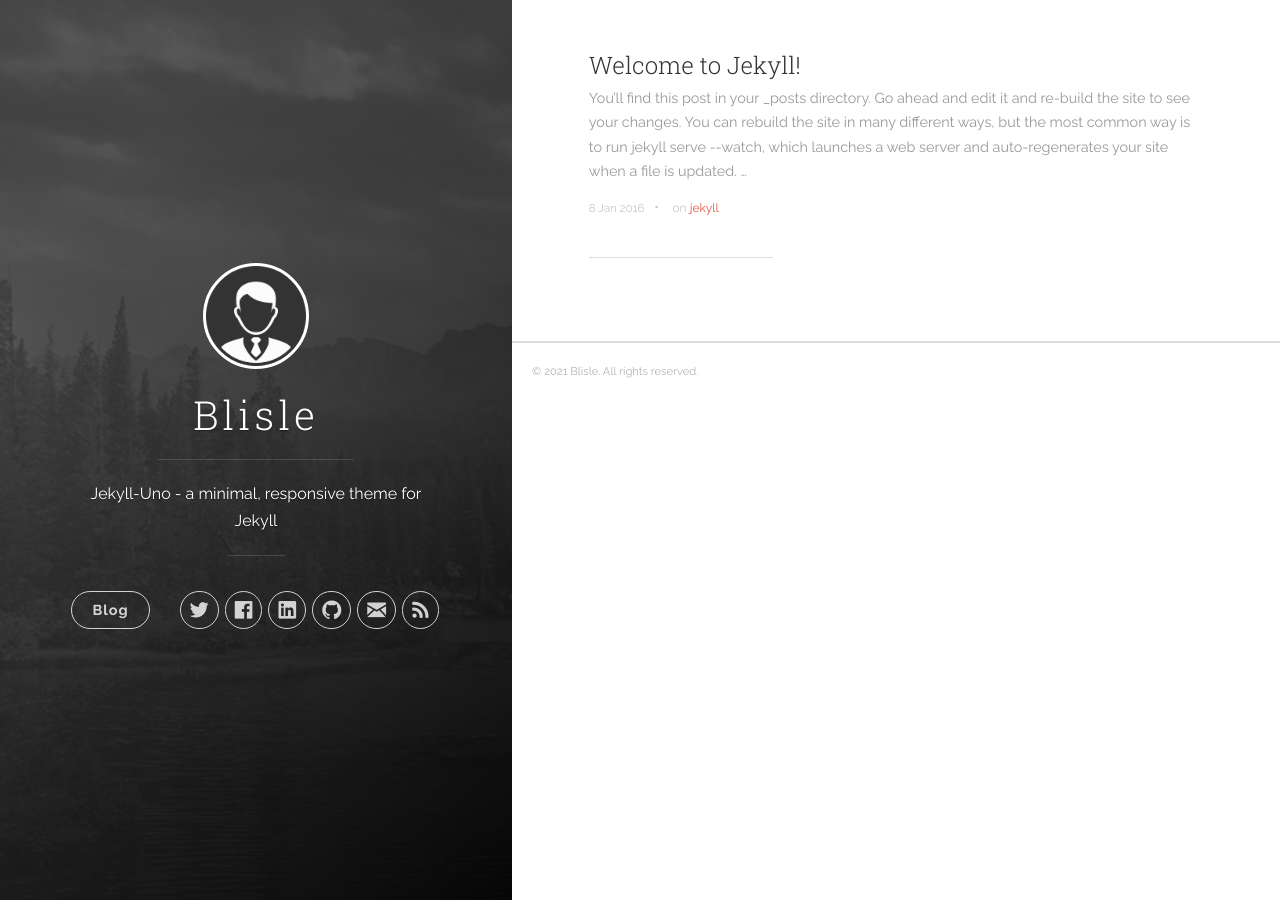
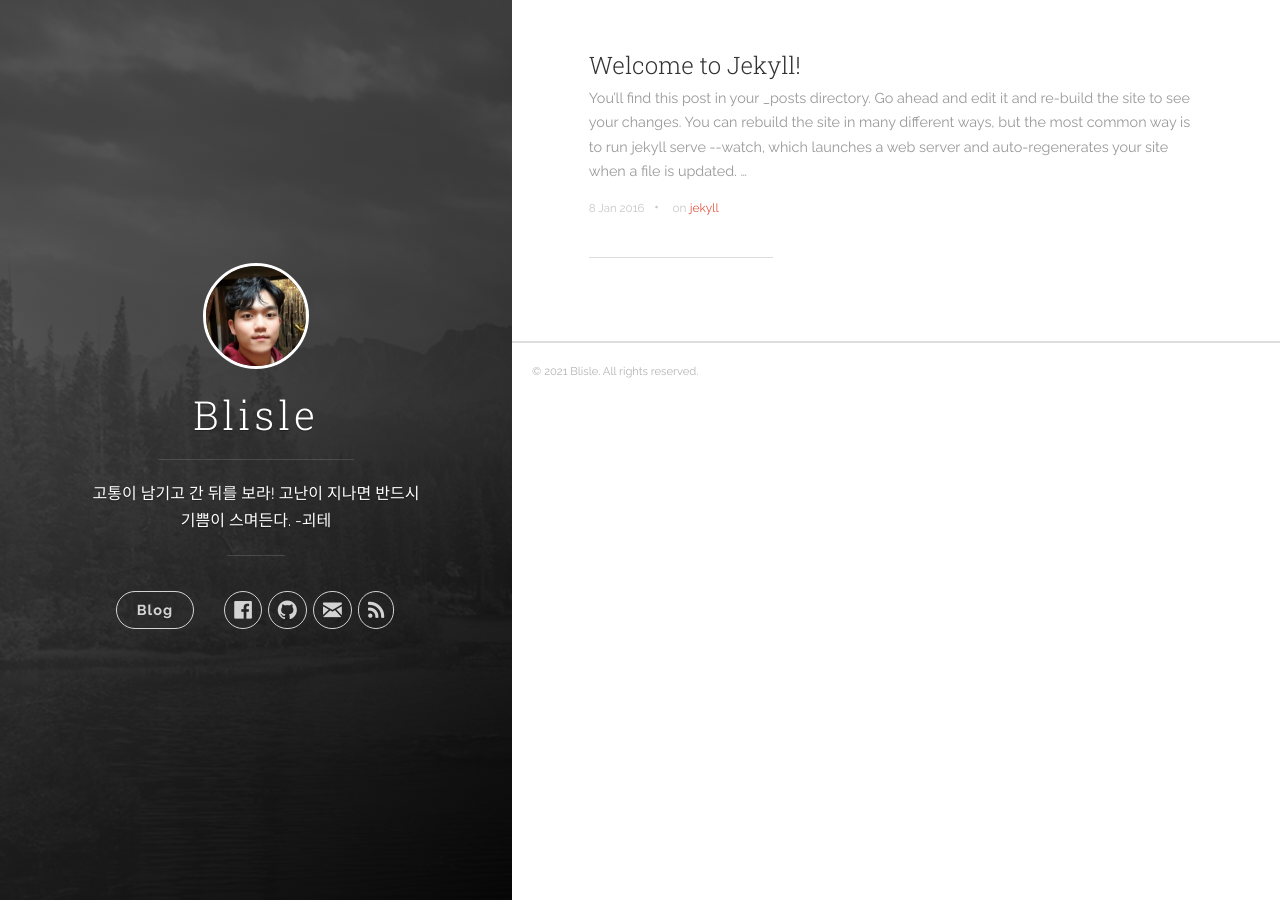
Before and after one commit to SonJM/SonJM.github.io, a Jekyll site: the page built from index.html, in a window 1280 px wide. Built offline with Jekyll 4.4.1, drawn with Linux system fonts in a browser that asks for light colours; the list of posts is cut into pages by our own code.

Commit message:
customize_1

```diff
--- a/_config.yml
+++ b/_config.yml
@@ -1,8 +1,10 @@
 # Site settings
 title: Blisle
-description: 'Jekyll-Uno - a minimal, responsive theme for Jekyll'
+description: '고통이 남기고 간 뒤를 보라! 고난이 지나면 반드시 기쁨이 스며든다. -괴테'
 url: 'https://sonjm.github.io/'
 baseurl: ''
+#cover: "/assets/Rodman.jpeg"
+logo: "/images/profile_1.jpg"
 # google_analytics: 'UA-XXXXXX-X'
 # disqus_shortname: 'your-disqus-name'
 # disable_landing_page: true
@@ -10,10 +12,11 @@ baseurl: ''
 author:
   name: 'Blisle'
   email: blisle@naver.com
-  twitter_username: joshgerdes
-  facebook_username: joshgerdes
-  github_username:  joshgerdes
-  linkedin_username:  joshgerdes
+  # twitter_username: joshgerdes
+  facebook_username: 손정민
+  github_username:  SonJM
+  # linkedin_username:  joshgerdes
+  instagram_username: _son_jm_
 
 defaults:
   -
--- a/_includes/header.html
+++ b/_includes/header.html
@@ -10,7 +10,7 @@
     <div class="panel-main__inner panel-inverted">
       <div class="panel-main__content">
         <a href="{{ site.baseurl }}/" title="link to home of {{ site.title }}">
-          <img src="{{ site.baseurl }}/images/profile.jpg" class="user-image" alt="My Profile Photo">
+          <img src="{{ site.baseurl }}/images/profile_1.jpg" class="user-image" alt="My Profile Photo">
           <h1 class="panel-cover__title panel-title">{{ site.title }}</h1>
         </a>
         <hr class="panel-cover__divider">
```
Also changed, not shown: images/profile_1.jpg (added).
